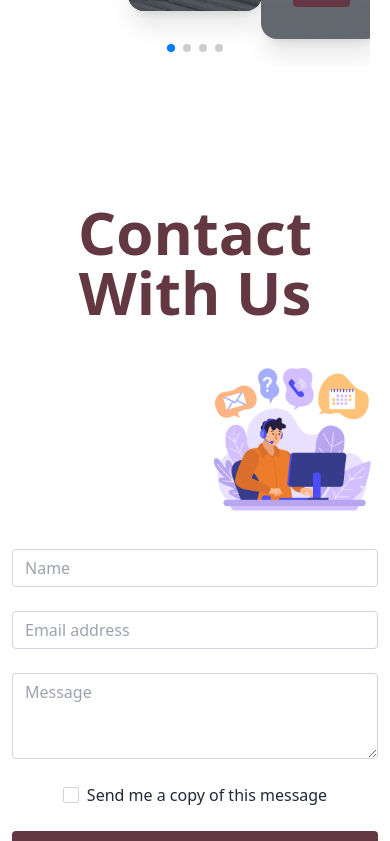
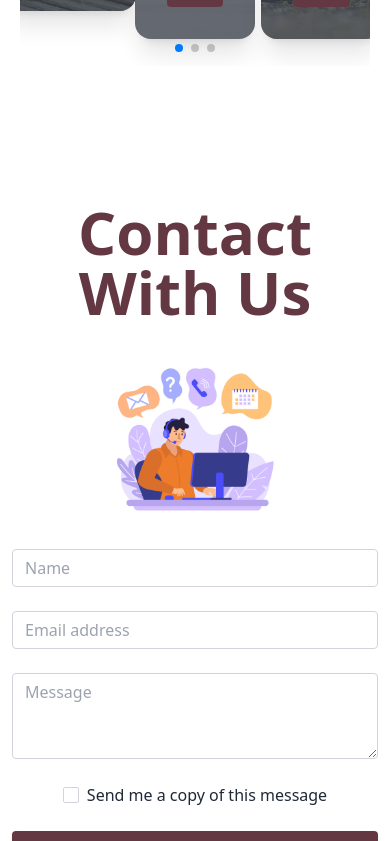
Before and after one commit to mohammadmukhter/toy-bikroy-client, a React (Vite) app: page / in a window 390 px wide. Shown: the part 2131-2972 px from the top of the page. Built offline with nearby package versions, Linux system fonts and the light colour scheme; no server answers.

Commit message:
some change

```diff
--- a/src/Pages/Home/Category/CategoryCard.jsx
+++ b/src/Pages/Home/Category/CategoryCard.jsx
@@ -9,6 +9,9 @@ const CategoryCard = ({ toy }) => {
           src={toyPhotoUrl}
           alt={toyName}
           className="rounded-xl h:auto lg:h-40 w-full"
+          data-aos="zoom-in"
+          data-aos-easing="linear"
+          data-aos-duration="500"
         />
       </figure>
       <div className="card-body p-2">
--- a/src/Pages/Home/Contact/Contact.jsx
+++ b/src/Pages/Home/Contact/Contact.jsx
@@ -11,7 +11,7 @@ const Contact = () => {
           </h2>
         </div>
         <div className="flex flex-wrap flex-row-reverse items-center">
-          <div className="grow-0 shrink-0 basis-auto mb-6 md:mb-0 w-1/2 md:w-6/12 px-3 lg:px-6">
+          <div className="grow-0 shrink-0 basis-auto mx-auto mb-6 md:mb-0 w-1/2 md:w-6/12 px-3 lg:px-6">
             <img className="w-auto lg:w-96 mx-auto" src={contactImg} alt="" />
           </div>
           <div className="grow-0 shrink-0 basis-auto mb-12 md:mb-0 w-full md:w-6/12 px-3 lg:px-6">
--- a/src/Pages/Home/Popular/Popular.jsx
+++ b/src/Pages/Home/Popular/Popular.jsx
@@ -35,7 +35,6 @@ const Popular = () => {
           modules={[FreeMode, Pagination]}
           className="mySwiper"
         >
-          <SwiperSlide></SwiperSlide>
           <SwiperSlide>
             <div className="card bg-base-100 shadow-xl image-full">
               <figure>
```
